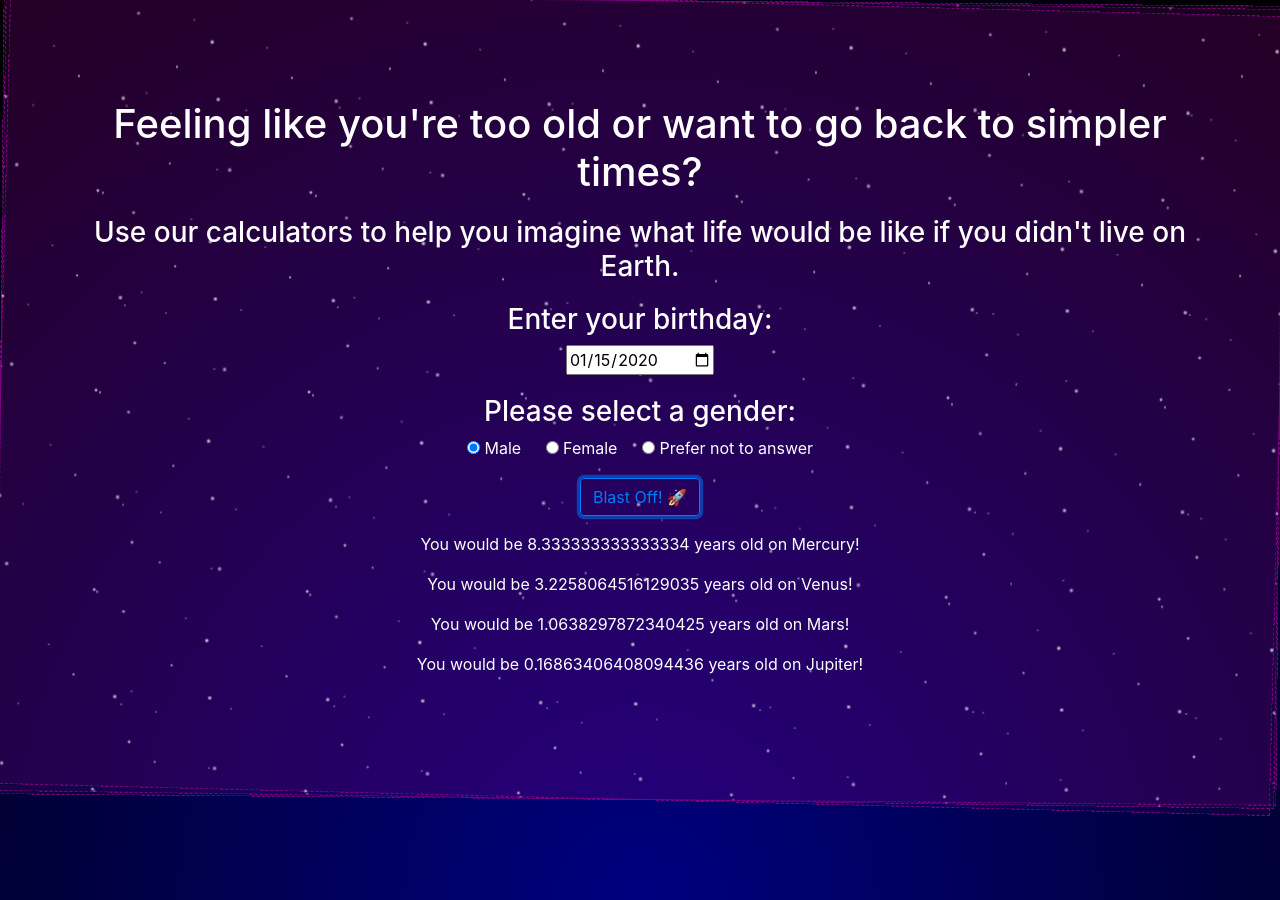
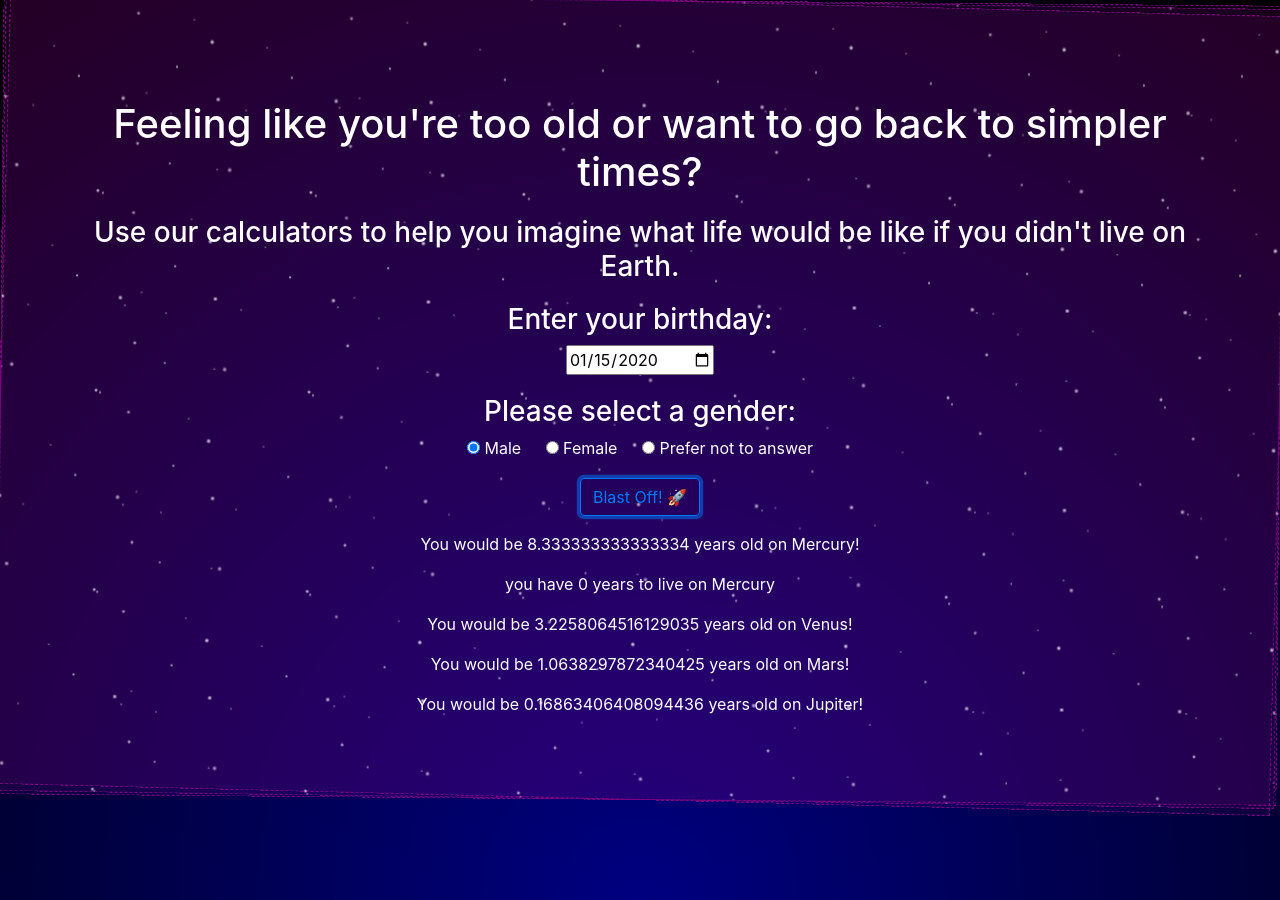
Before and after one commit to Matth5050/galactic-age-calculator, a website built with webpack: page src/index.html in a window 1280 px wide. Both pictures are taken after typing "2020-01-15" into the empty fields and a click on the button "Blast Off! 🚀". Built offline with nearby package versions, Linux system fonts and the light colour scheme.

Commit message:
working out bug with template literal insertion

```diff
--- a/src/index.html
+++ b/src/index.html
@@ -31,6 +31,7 @@
     </div>
     <div class="output-container">
       <p>You would be <span id="merc"></span> years old on Mercury!</p>
+      <p><span id="mercYrs"></span></p>
       <p>You would be <span id="venus"></span> years old on Venus!</p>
       <p>You would be <span id="mars"></span> years old on Mars!</p>
       <p>You would be <span id="jup"></span> years old on Jupiter!</p>
--- a/src/index.js
+++ b/src/index.js
@@ -5,7 +5,7 @@ import './css/styles.css';
 import Calculator from './js/calculator';
 
  function dobCalc(input) {
-    let dob = new Date(input)
+    let dob = new Date(input);
     let month_diff = Date.now() - dob.getTime();
     let age_dt = new Date(month_diff);
     let year = age_dt.getUTCFullYear();
@@ -13,24 +13,37 @@ import Calculator from './js/calculator';
     return age;
  }
 
-
 $('form#ageForm').submit(function(event) {
     event.preventDefault();
     const dateControl = $('input[type="date"]').val();
     const genderInput = $("input:radio[name=gender]:checked").val();
     let user = new Calculator(dobCalc(dateControl),genderInput);
+    const mercYearsLeft = user.mercuryYearsLeft;
+    const mercPosMessage = `you have ${mercYearsLeft} years to live on Mercury`;
+    const mercNegMessage = `you have already surpassed your life expectancy by ${mercYearsLeft} years on Mercury`;
+    // const venYearsLeft = user.venusYearsLeft;
+    // const marYearsLeft = user.marsYearsLeft;
+    // const jYearsLeft = user.jupYearsLeft;
+
     user.mercCalc();
     user.venusCalc();
     user.marsCalc();
     user.jupCalc();
     user.yearsLeft();
+    console.log(user.mercuryYearsLeft);
     $('.output-container').slideDown();
     $('#merc').text(user.mercuryAge);
+    $('#mercYrs').text(user.determineAgeSpan(mercYearsLeft,mercNegMessage,mercPosMessage));
     $('#venus').text(user.venusAge);
     $('#mars').text(user.marsAge);
     $('#jup').text(user.jupAge);
 
+
+
+
+
+
     // console.log(dateControl);
     // console.log(genderInput);
     // console.log(user);
-})
+});
```
